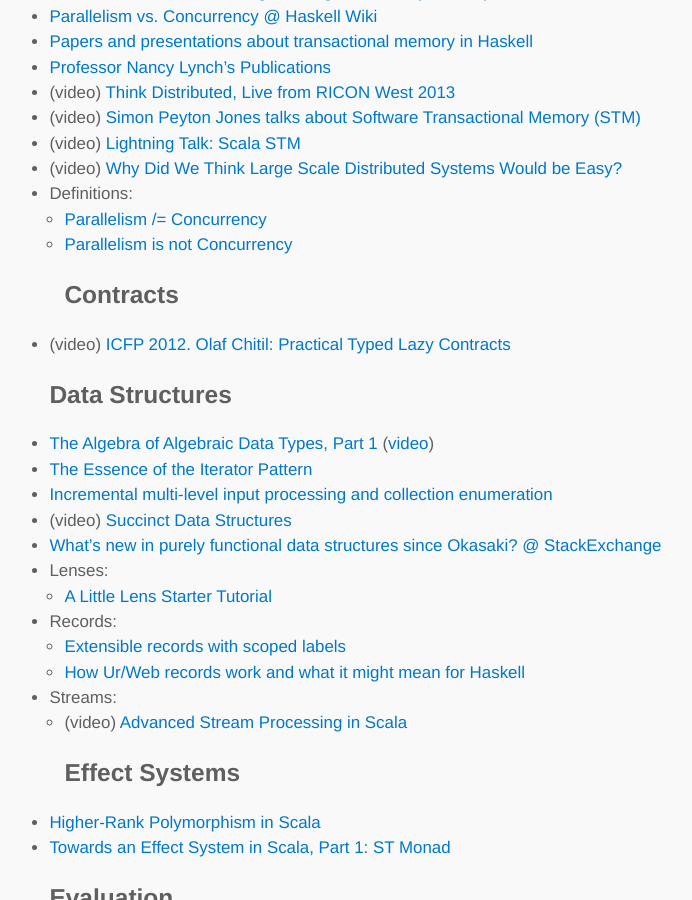
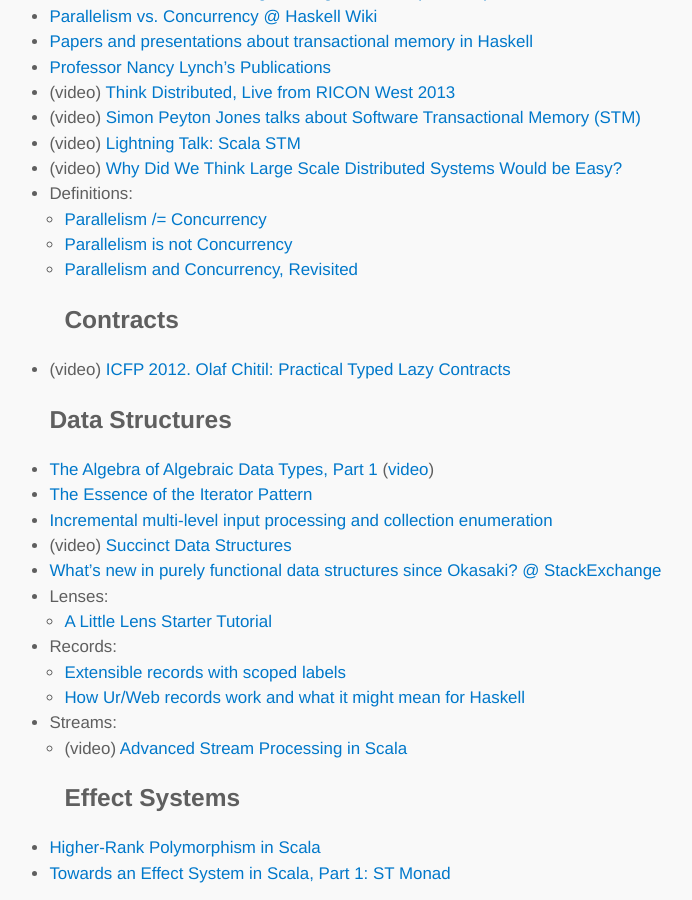
Before and after one commit to lambdatoast/lambdatoast.github.com, a Jekyll site: the page built from cs-resources/index.md, in a window 1280 px wide and 900 px high, scrolled down 1913 px. Shown: the whole window, without its empty margins (200-892 px from the left). Built offline with Jekyll 4.4.1, drawn with Linux system fonts in a browser that asks for light colours.

Commit message:
Add link to 'Parallelism and Concurrency, Revisited' post by Bob Harper.

```diff
--- a/cs-resources/index.md
+++ b/cs-resources/index.md
@@ -69,6 +69,7 @@
   - Definitions:
     + [Parallelism /= Concurrency](http://ghcmutterings.wordpress.com/2009/10/06/parallelism-concurrency/)
     + [Parallelism is not Concurrency](http://existentialtype.wordpress.com/2011/03/17/parallelism-is-not-concurrency/)
+    + [Parallelism and Concurrency, Revisited](http://existentialtype.wordpress.com/2014/04/09/parallelism-and-concurrency-revisited/)
 ## Contracts
   - (video) [ICFP 2012. Olaf Chitil: Practical Typed Lazy Contracts](http://www.youtube.com/watch?v=wpJp1MMOxCY)
 ## Data Structures
```
